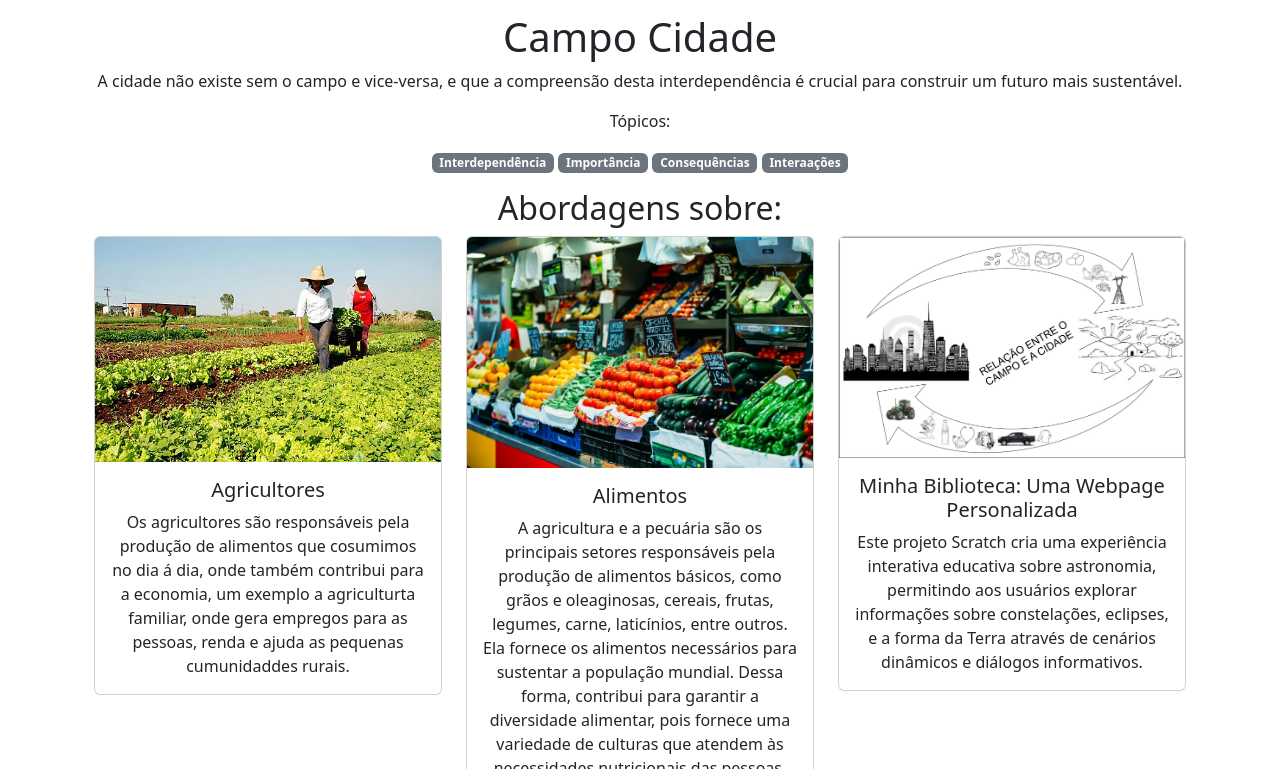
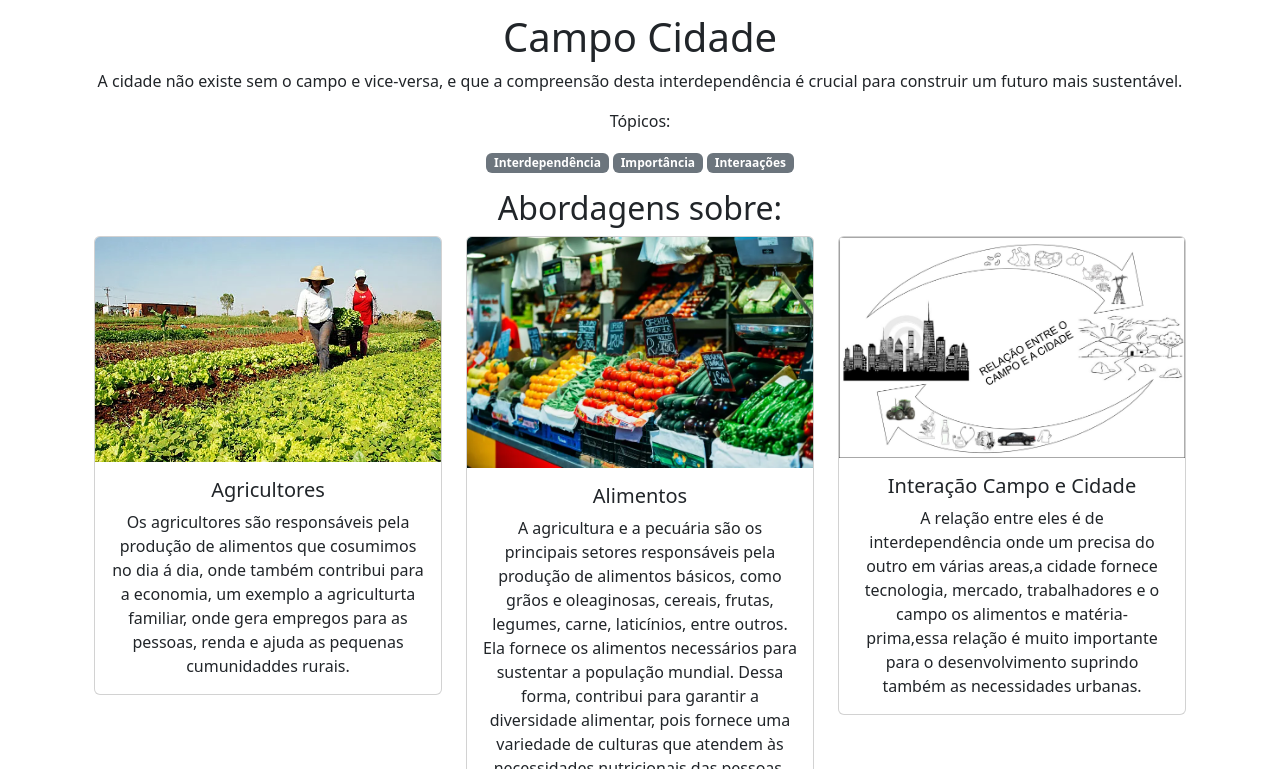
Before and after one commit to HellenCris808/Campo-Cidade, a plain HTML site: page index.html in a window 1280 px wide. Shown: the part 183-952 px from the top of the page. Drawn offline with nearby package versions, Linux system fonts and the light colour scheme.

Commit message:
campo cidade

```diff
--- a/index.html
+++ b/index.html
@@ -19,7 +19,6 @@
     <div>
         <p class="badge text-bg-secondary">Interdependência</p>
         <p class="badge text-bg-secondary">Importância</p>
-        <p class="badge text-bg-secondary">Consequências</p>
         <p class="badge text-bg-secondary">Interaações</p>
       </div>
       <header>
@@ -57,11 +56,9 @@ Em outras palavras, a agricultura proporciona a produção de alimentos suficien
     <div class="card">
         <img src="img/Interdependência.jpg" class="card-img-top" alt="Explorando o Universo: Uma Aventura Interativa em Astronomia com Scratch" />
         <div class="card-body">
-          <h5 class="card-title">Minha Biblioteca: Uma Webpage Personalizada</h5>
+          <h5 class="card-title">Interação Campo e Cidade </h5>
           <p class="card-text">
-           Este projeto Scratch cria uma experiência interativa educativa sobre
-        astronomia, permitindo aos usuários explorar informações sobre constelações, eclipses, e a
-        forma da Terra através de cenários dinâmicos e diálogos informativos.
+           A relação entre eles é de interdependência onde um precisa do outro em várias areas,a cidade fornece tecnologia, mercado, trabalhadores e o campo os alimentos e matéria-prima,essa relação é muito importante para o desenvolvimento suprindo também as necessidades urbanas.
           </p>
 
         </div>
```
